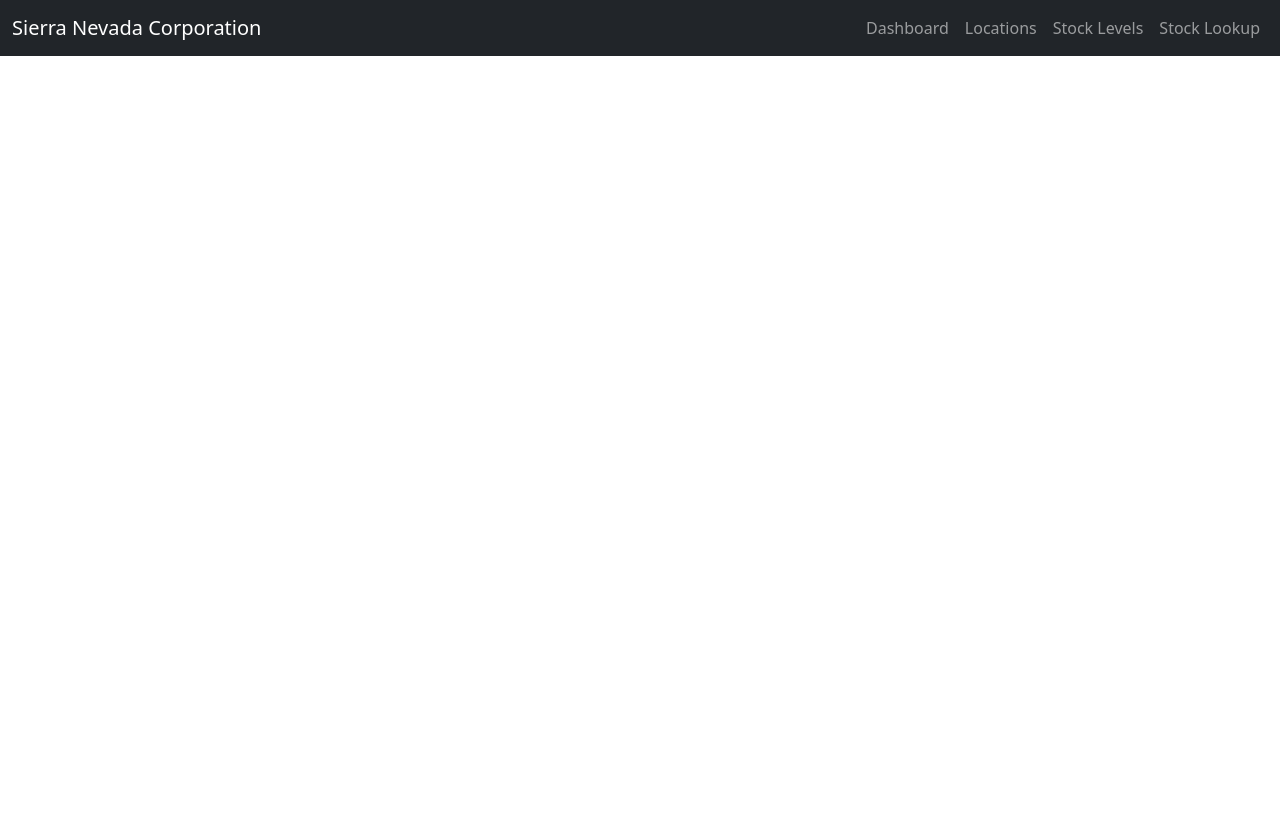
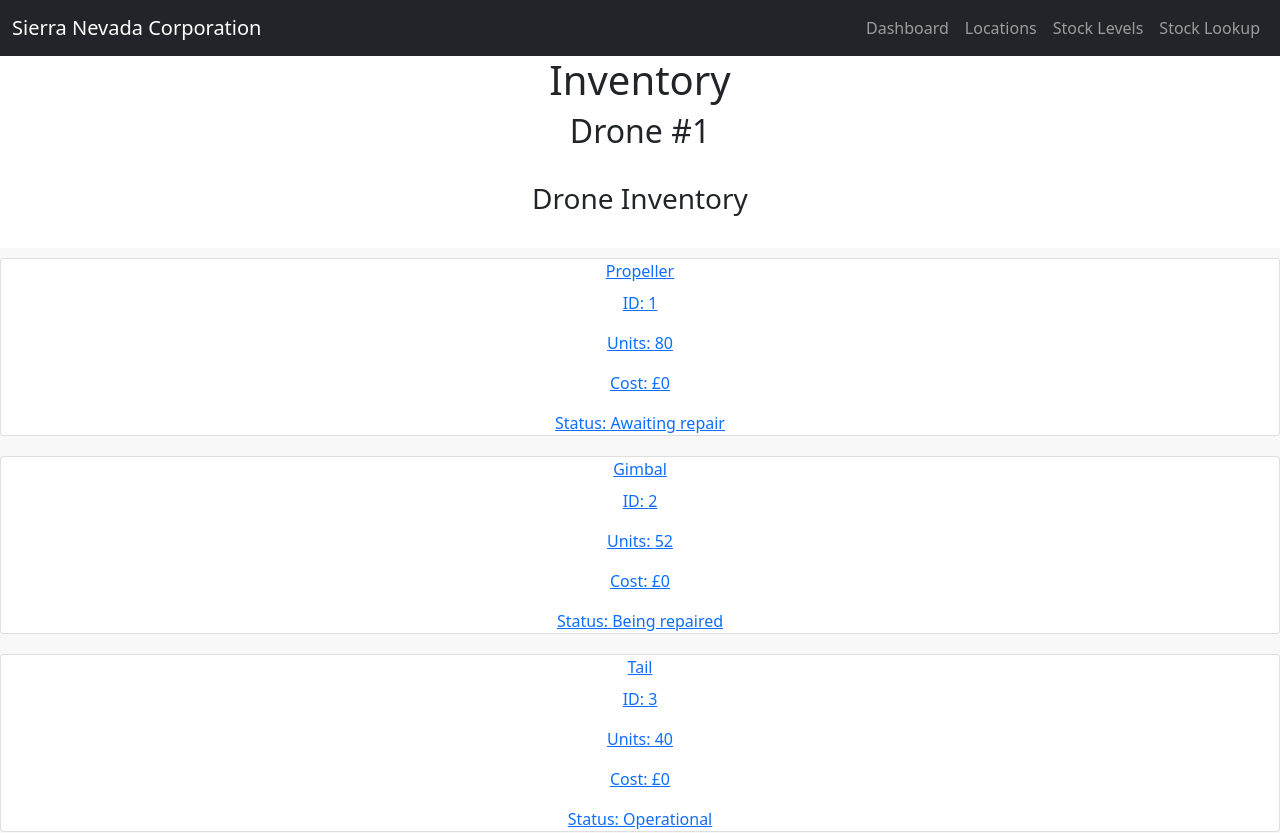
Before and after one commit to reicraftscodes/uas-lifecycle-management-frontend, a React (Create React App) app: page /drones/1 in a window 1280 px wide. Shown: the top 833 px of the page. Before the commit the page ends 800 px from the top, so only its background shows below. Built offline with nearby package versions, Linux system fonts and the light colour scheme.

Commit message:
Fix: issue #8 Updated existing components to use useParams in components instead of the broken props.match.params.*, now fully working though requires styling.

```diff
--- a/src/App.js
+++ b/src/App.js
@@ -4,6 +4,10 @@ import {Route, Routes} from 'react-router-dom';
 import Dashboard from "./pages/Dashboard";
 import StockLevels from "./pages/StockLevels";
 import AppNavbar from "./components/AppNavbar";
+import Locations from "./pages/Locations";
+import Location from "./pages/Location";
+import Drone from "./pages/Drone";
+import Part from "./pages/Part";
 
 
 class App extends React.Component {
@@ -14,8 +18,11 @@ class App extends React.Component {
                 <AppNavbar />
                 <Routes>
                     <Route path="/" element={<Dashboard />} />
-                    <Route path="/stock-levels" element={<StockLevels />}>
-                </Route>
+                    <Route path="/stock-levels" element={<StockLevels />} />
+                    <Route path="/locations" exact={true} element={<Locations />} />
+                    <Route path="/locations/:location" element={<Location />} />
+                    <Route path="/drones/:droneId" element={<Drone />} />
+                    <Route path="/parts/:partId" element={<Part />} />
                 </Routes>
             </div>
         )
--- /dev/null
+++ b/src/Drone.css
@@ -0,0 +1,10 @@
+.part-container {
+    display: flex;
+    background-color: #f8f8f8;
+}
+
+.part-card {
+    margin: 10px 0;
+    background-color: white;
+    width: 100%;
+}
--- a/src/pages/Dashboard.js
+++ b/src/pages/Dashboard.js
@@ -1,5 +1,4 @@
 import React from "react";
-import AppNavbar from "../components/AppNavbar";
 import {Container} from "reactstrap";
 import DetailsCard from "../components/DetailsCard";
 
--- a/src/pages/Drone.js
+++ b/src/pages/Drone.js
@@ -1,7 +1,5 @@
 import React from 'react'
-import '../Location.css'
 import '../Drone.css'
-import PageTitle from '../components/Typography/PageTitle'
 import {Card, CardText, CardTitle} from "reactstrap";
 import {Link} from "react-router-dom";
 
@@ -20,7 +18,7 @@ function Drone() {
     const drone = {droneId: 1, dronePlatform: 1, parts}
 
     const droneList = parts.map(part => {
-        return <Link to={`/app/parts/${part.partId}`}><div className="part-container">
+        return <Link to={`/parts/${part.partId}`}><div className="part-container">
             <Card className="part-card">
                 <CardTitle id="title">{part.name}</CardTitle>
                 <CardText>ID: {part.partId}</CardText>
@@ -35,7 +33,7 @@ function Drone() {
 
     return (
         <>
-            <PageTitle>Inventory</PageTitle>
+            <h1>Inventory</h1>
             <h2>Drone #{drone.droneId}</h2>
             <br />
             <h3>Drone Inventory</h3>
--- a/src/pages/Location.js
+++ b/src/pages/Location.js
@@ -1,22 +1,20 @@
 import React from 'react'
-import '../Location.css'
 
-import PageTitle from '../components/Typography/PageTitle'
 import {Card, CardText, CardTitle} from "reactstrap";
-import {Link} from "react-router-dom";
+import {Link, useParams} from "react-router-dom";
 
 
-function Location(props) {
+function Location() {
 
     //Make location equal to the location passed via route
-    const location = props.match.params.location
+    const { location } = useParams()
 
     const drone1 = {droneId: 1, dronePlatform: 1}
     const drone2 = {droneId: 2, dronePlatform: 2}
     const drones = [drone1, drone2]
 
     const droneList = drones.map(drone => {
-        return <Link to={`/app/drones/${drone.droneId}`}><div className="drone-container">
+        return <Link to={`/drones/${drone.droneId}`}><div className="drone-container">
             <Card className="drone-card">
                 <CardTitle id="title">Drone</CardTitle>
                 <CardText id="id">Drone Id   {drone.droneId}</CardText>
@@ -29,7 +27,7 @@ function Location(props) {
 
     return (
         <>
-            <PageTitle>Location</PageTitle>
+            <h1>Location</h1>
             <h2>{location}</h2>
             {droneList}
         </>
--- a/src/pages/Locations.js
+++ b/src/pages/Locations.js
@@ -1,7 +1,6 @@
 import React from 'react'
 
 
-import PageTitle from '../components/Typography/PageTitle'
 import {Card, CardTitle} from "reactstrap";
 import {Link} from "react-router-dom";
 
@@ -14,14 +13,14 @@ function Locations() {
         return <div className="location-container">
             <Card className="location-card">
 
-                <CardTitle><Link to={`/app/locations/${location}`}>{location}</Link></CardTitle>
+                <CardTitle><Link to={`/locations/${location}`}>{location}</Link></CardTitle>
             </Card>
         </div>
     })
 
     return (
         <>
-          <PageTitle>Locations</PageTitle>
+          <h1>Locations</h1>
 
             {locationList}
 
--- a/src/pages/Part.js
+++ b/src/pages/Part.js
@@ -1,12 +1,10 @@
 import {Card, CardText, CardTitle} from "reactstrap";
-import PageTitle from "../components/Typography/PageTitle";
 import React from "react";
-import '../Location.css'
+import {useParams} from "react-router-dom";
 
-function Part(props) {
+function Part() {
 
-    const partId = props.match.params.partId
-
+    const { partId } = useParams()
     const dronePart = {failurePeriodTime: 100, failureTime: 100, weight: 2, location: 'Cardiff', name: 'Propeller', partId: 1, units: 80, cost: 0, status: 'Awaiting repair'}
     const dronePart2 = {failurePeriodTime: 100, failureTime: 100, weight: 2, location: 'Cardiff', name: 'Gimbal', partId: 2, units: 52, cost: 0, status: 'Being repaired'}
     const dronePart3 = {failurePeriodTime: 100, failureTime: 100, weight: 2, location: 'Cardiff', name: 'Tail', partId: 3, units: 40, cost: 0, status: 'Operational'}
@@ -45,7 +43,7 @@ function Part(props) {
 
     return (
         <>
-            <PageTitle>Part</PageTitle>
+            <h1>Part</h1>
 
             {part()}
 
```
